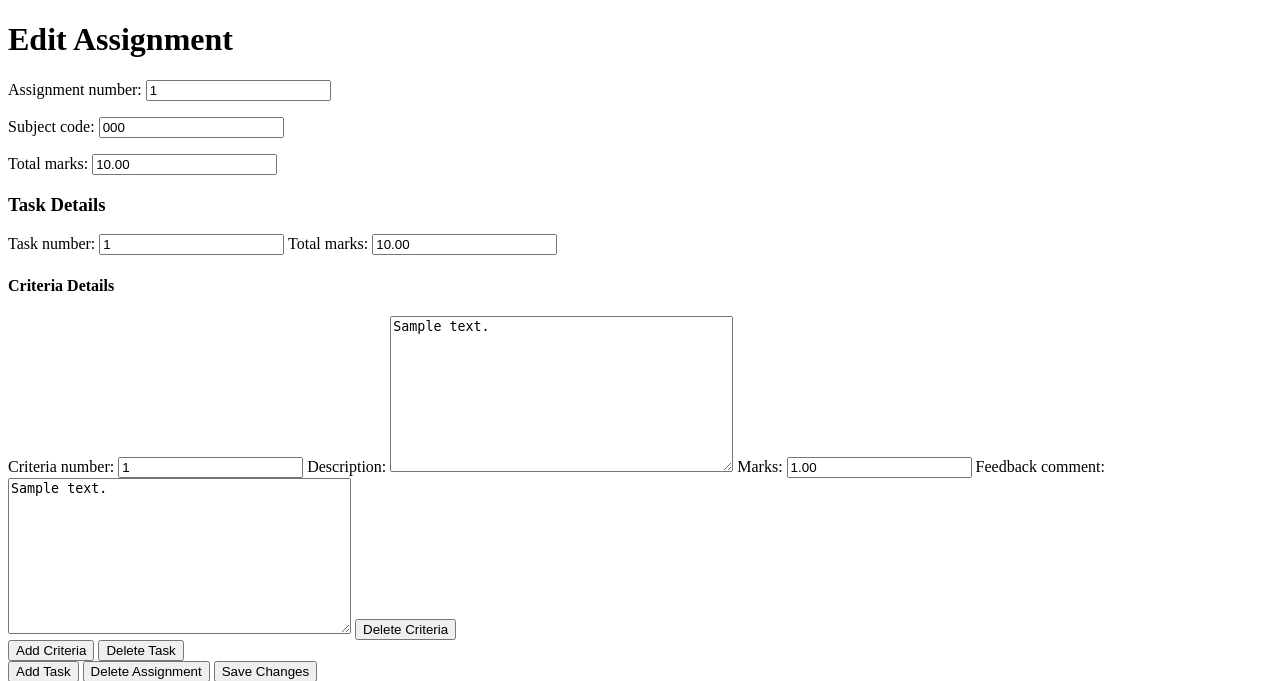
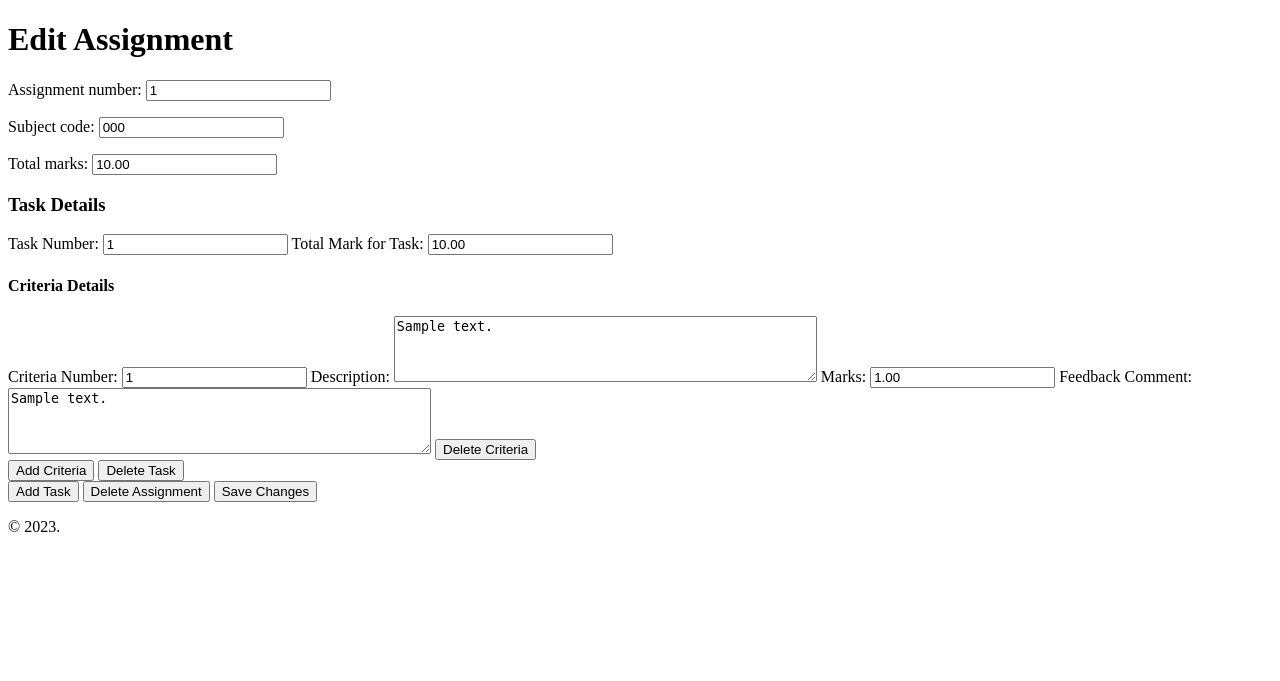
Before and after one commit to trrine/marking_assistant, a Django app: page /edit_assignment/1/ in a window 1280 px wide. Shown: the part 88-769 px from the top of the page. After the commit the page ends 620 px from the top, so only its background shows below. Run offline with Django 4.2, Linux system fonts and the light colour scheme; tables that the repository leaves empty hold one stand-in row (values such as "Sample post").

Commit message:
Add functionality for editing existing assignments

```diff
--- a/marking_assistant_app/forms.py
+++ b/marking_assistant_app/forms.py
@@ -11,6 +11,7 @@ class TaskForm(forms.ModelForm):
         model = Task
         fields = ["task_number", "total_marks"]
 
+
 class CriteriaForm(forms.ModelForm):
     class Meta:
         model = Criteria
--- a/marking_assistant_app/static/js/add_manage_form.ts
+++ b/marking_assistant_app/static/js/add_manage_form.ts
@@ -12,6 +12,7 @@ function addTask() {
 
     taskDiv.innerHTML = `
         <h3>Task Details</h3>
+        <input type="hidden" name="task_id[]" value="">
         <label for="task_number">Task Number:</label>
         <input type="number" name="task_number[]" required>
         <label for="task_total_marks">Total Mark for Task:</label>
@@ -20,6 +21,7 @@ function addTask() {
         <div class="criteria-container">
             <h4>Criteria Details</h4>
             <div class="criteria">
+                <input type="hidden" name="criteria_id[]" value="">
                 <label for="criteria_number">Criteria Number:</label>
                 <input type="number" name="criteria_number[]" required>
                 <label for="description">Description:</label>
--- a/marking_assistant_app/templates/edit.html
+++ b/marking_assistant_app/templates/edit.html
@@ -17,7 +17,12 @@
         {% for task_form in task_formset %}
             <div class="task">
                 <h3>Task Details</h3>
-                {{ task_form.as_table }}
+                <input type="hidden" name="task_id[]" value="{{ task_form.instance.id }}">
+                <!-- Manually render task fields -->
+                <label for="task_number">Task Number:</label>
+                <input type="number" name="task_number[]" value="{{ task_form.task_number.value }}" required>
+                <label for="task_total_marks">Total Mark for Task:</label>
+                <input type="number" name="task_total_marks[]" value="{{ task_form.total_marks.value }}" required>
 
                 <!-- Display existing criteria for this task -->
                 <div class="criteria-container">
@@ -25,7 +30,16 @@
                     {% for criteria_form in criteria_formset.forms %}
                         {% if criteria_form.instance.task == task_form.instance %}
                             <div class="criteria">
-                                {{ criteria_form.as_table }}
+                                <input type="hidden" name="criteria_id[]" value="{{ criteria_form.instance.id }}">
+                                <!-- Manually render criteria fields -->
+                                <label for="criteria_number">Criteria Number:</label>
+                                <input type="number" name="criteria_number[]" value="{{ criteria_form.criteria_number.value }}" required>
+                                <label for="description">Description:</label>
+                                <textarea name="description[]" rows="4" cols="50" required>{{ criteria_form.description.value }}</textarea>
+                                <label for="marks">Marks:</label>
+                                <input type="number" name="marks[]" value="{{ criteria_form.marks.value }}" required>
+                                <label for="feedback_comment">Feedback Comment:</label>
+                                <textarea name="feedback_comment[]" rows="4" cols="50">{{ criteria_form.feedback_comment.value }}</textarea>
                                 <button type="button" class="delete-criteria">Delete Criteria</button>
                             </div>
                         {% endif %}
@@ -39,7 +53,6 @@
     </div>
 
     <button type="button" class="add-task">Add Task</button>
-
     <button type="button" class="delete-assignment">Delete Assignment</button>
 
     <input type="submit" value="Save Changes">
--- a/marking_assistant_app/views.py
+++ b/marking_assistant_app/views.py
@@ -2,6 +2,7 @@ from django.shortcuts import render, redirect, get_object_or_404
 from .forms import AssignmentForm, CriteriaForm, TaskForm
 from .models import Assignment, Task, Criteria
 from django.forms import modelformset_factory
+from django.db import transaction
 
 def index_view(request):
     return render(request, "index.html")
@@ -62,33 +63,78 @@ def manage_assignments_view(request):
 
     return render(request, "manage.html", {"assignments": assignments})
 
+
 def edit_assignment_view(request, assignment_id):
-    # Get the assignment object based on the assignment_id
     assignment = get_object_or_404(Assignment, id=assignment_id)
-
-    # Initialise empty formsets for tasks and criteria
     TaskFormSet = modelformset_factory(Task, form=TaskForm, extra=0)
     CriteriaFormSet = modelformset_factory(Criteria, form=CriteriaForm, extra=0)
 
-    # Check if the request is a POST (form submission)
     if request.method == "POST":
-        # Populate the assignment form with POST data
         assignment_form = AssignmentForm(request.POST, instance=assignment)
-        task_formset = TaskFormSet(request.POST, queryset=Task.objects.filter(assignment=assignment))
-        criteria_formset = CriteriaFormSet(request.POST, queryset=Criteria.objects.filter(task__assignment=assignment))
 
-        # Check if all forms are valid
-        if assignment_form.is_valid() and task_formset.is_valid() and criteria_formset.is_valid():
-            # Save the assignment form
-            assignment_form.save()
+        if assignment_form.is_valid():
+            assignment = assignment_form.save()
 
-            # Save the task and criteria formsets
-            task_formset.save()
-            criteria_formset.save()
+            # Handle tasks and criteria creation
+            task_numbers = request.POST.getlist("task_number[]")
+            task_total_marks_list = request.POST.getlist("task_total_marks[]")
+            task_ids = request.POST.getlist("task_id[]")
+            criteria_numbers = request.POST.getlist("criteria_number[]")
+            criteria_descriptions = request.POST.getlist("description[]")
+            criteria_marks_list = request.POST.getlist("marks[]")
+            criteria_feedback_comments = request.POST.getlist("feedback_comment[]")
+            criteria_ids = request.POST.getlist("criteria_id[]")
 
-            # Redirect to manage assignments page
-            return redirect("manage_assignments")
+            # Retrieve task IDs from the database and form data
+            task_ids_db = set(Task.objects.filter(assignment=assignment).values_list("id", flat=True))
+            task_ids_form = set(map(int, task_ids))  # Convert form data to a set of integers
 
+            # Find task IDs in the database but not in the form data
+            tasks_to_delete = task_ids_db.difference(task_ids_form)
+
+            # Delete tasks that are in the 'tasks_to_delete' set
+            Task.objects.filter(id__in=tasks_to_delete).delete()
+
+            # Retrieve criteria IDs associated with tasks in the database for the current assignment
+            criteria_ids_db = set(Criteria.objects.filter(task__assignment=assignment).values_list("id", flat=True))
+            criteria_ids_form = set(map(int, criteria_ids))  # Convert form data to a set of integers
+
+            # Find criteria IDs in the database but not in the form data
+            criteria_to_delete = criteria_ids_db.difference(criteria_ids_form)
+
+            # Delete criteria that are in the 'criteria_to_delete' set
+            Criteria.objects.filter(id__in=criteria_to_delete).delete()
+
+            for i in range(len(task_numbers)):
+                task_number = task_numbers[i]
+                task_total_marks = task_total_marks_list[i]
+
+                task, created = Task.objects.update_or_create(
+                    assignment=assignment,
+                    task_number=task_number,
+                    defaults={
+                        "total_marks": task_total_marks
+                    }
+                )
+
+                for j in range(len(criteria_numbers)):
+                    criteria_number = criteria_numbers[j]
+                    description = criteria_descriptions[j]
+                    marks = criteria_marks_list[j]
+                    feedback_comment = criteria_feedback_comments[j]
+
+                    # Create a Criteria instance and associate it with the task
+                    criteria, created = Criteria.objects.update_or_create(
+                        task=task,  # Filter criteria for matching the task
+                        criteria_number=criteria_number,  # Additional filter criteria
+                        defaults={
+                            "description": description,
+                            "marks": marks,
+                            "feedback_comment": feedback_comment
+                        }
+                    )
+
+            return redirect("index")
     else:
         # Populate the assignment form with existing assignment data
         assignment_form = AssignmentForm(instance=assignment)
@@ -101,5 +147,7 @@ def edit_assignment_view(request, assignment_id):
         "criteria_formset": criteria_formset,
     })
 
+
+
 def start_marking_view(request):
     return render(request, "marking.html")
```
